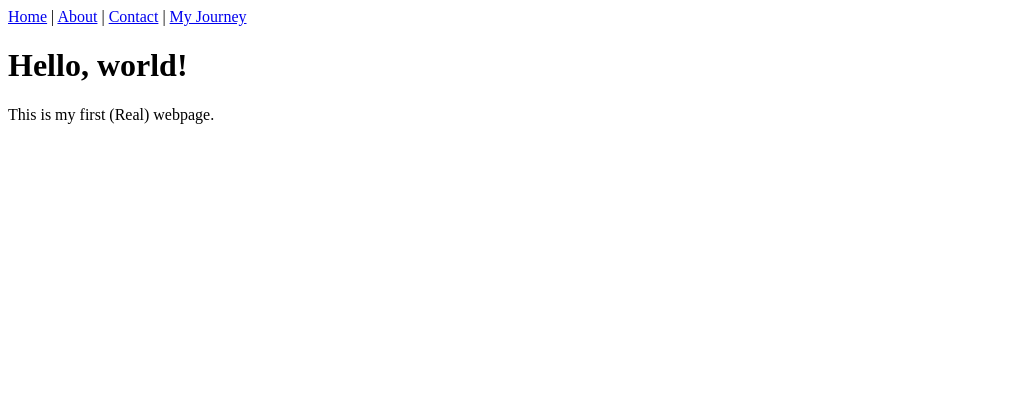
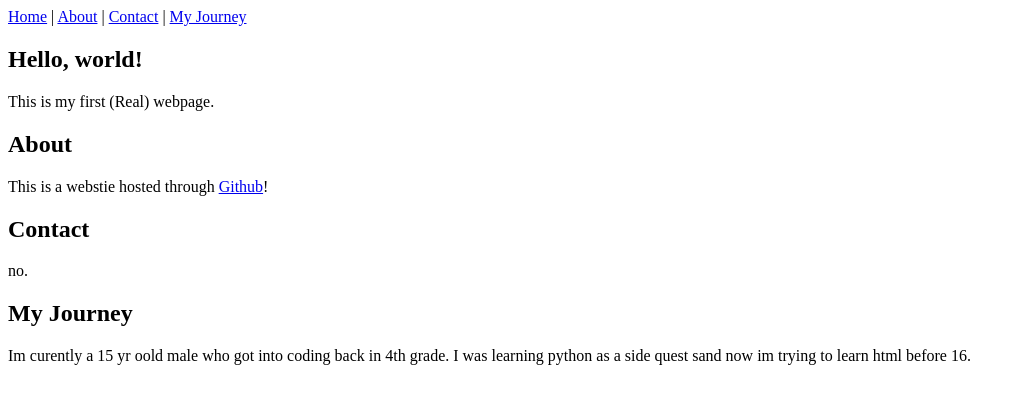
Before and after one commit to WTFIU/website, a plain HTML site: page index.html in a window 1280 px wide. Shown: the whole page, without its empty margins (0-1025 px from the left). Drawn offline with Linux system fonts and the light colour scheme.

Commit message:
Update index.html

```diff
--- a/index.html
+++ b/index.html
@@ -15,9 +15,24 @@
       <a href="#contact"> Contact</a> |
       <a href= "#My_Journey"> My Journey</a>
     </nav>
-    <h1>Hello, world!</h1>
-    <p>This is my first (Real) webpage.</p>
-   </nav>
+    <section id="home">
+      <h1>Hello, world!</h1>
+      <p>This is my first (Real) webpage.</p>
+    </section>
 
+    <section id="about">
+      <h2>About</h2>
+      <p>This is a webstie hosted through <a href="https://www.github.com" target="_blank" rel="noopener noreferrer">Github</a>!</p>
+    </section>
+
+    <section id="contact">
+      <h2>Contact</h2>
+      <p>no.</p>
+    </section>
+
+    <section id="My_Journey">
+      <h2>My Journey</h2>
+      <p>Im curently a 15 yr oold male who got into coding back in 4th grade. I was learning python as a side quest sand now im trying to learn html before 16.</p>
+    </section>
   </body>
 </html>
```
